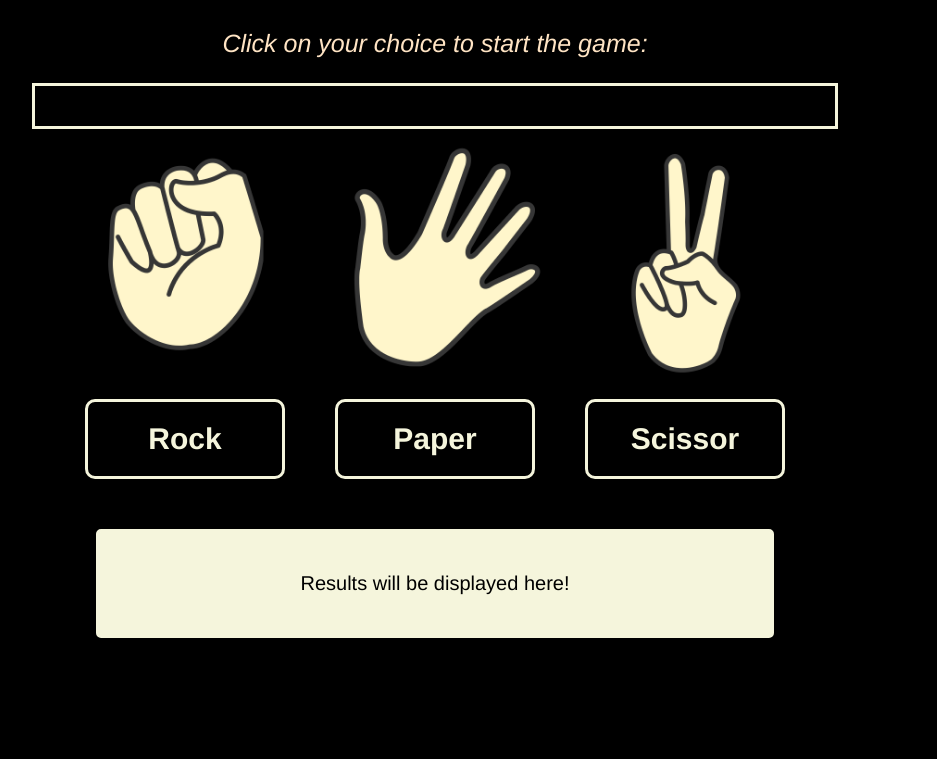
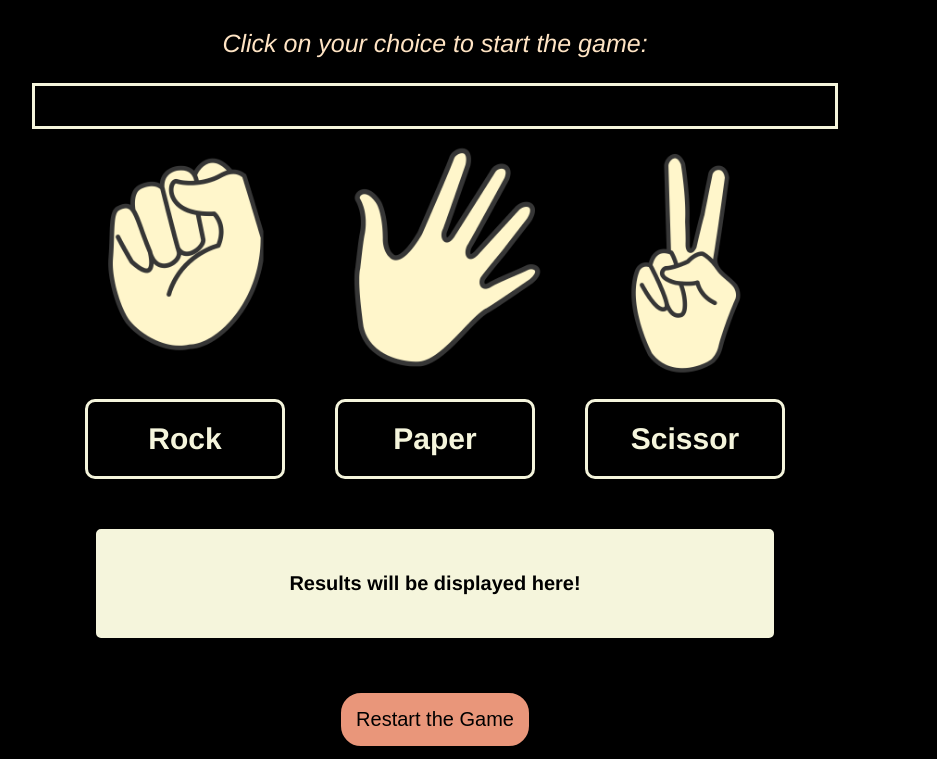
Before and after one commit to sanmitha-shetty/Rock-Paper-Scissors, a plain HTML site: page index.html in a window 1280 px wide. Shown: the part 116-875 px from the top of the page, without its empty margins (205-1142 px from the left). Before the commit the page ends 800 px from the top, so only its background shows below. Drawn offline with Linux system fonts and the light colour scheme.

Commit message:
Add restart button

```diff
--- a/index.html
+++ b/index.html
@@ -43,6 +43,10 @@
             Results will be displayed here!
         </p>
     </div>
+    <div class="reset-class">
+    <input type="button"  id="reset-btn" onClick="window.location.href=window.location.href" value="Restart the Game">
+    </div>
+
     <script src = "script.js"></script>
 </body>
 </html>
--- a/script.js
+++ b/script.js
@@ -71,6 +71,7 @@ game();
 playerDiv.innerText= "Your Score: " +playerScore;
 compDiv.innerText= "Computer Score: " +computerScore;
 });
+
 paperButton.addEventListener('click', ()=>{
 const computerSelection = getComputerChoice();
 const playerSelection = 'paper';
@@ -79,6 +80,7 @@ game();
 playerDiv.innerText= "Your Score: " +playerScore;
 compDiv.innerText= "Computer Score: " +computerScore;
 });
+
 scissorButton.addEventListener('click', ()=>{
 const computerSelection = getComputerChoice();
 const playerSelection = 'scissor';
@@ -87,7 +89,6 @@ game();
 playerDiv.innerText= "Your Score: " +playerScore;
 compDiv.innerText= "Computer Score: " +computerScore;
 });
-
 
  // 5 Rounds of Game
 function game(){
@@ -115,10 +116,3 @@ function winGame(){
         resultDiv.innerText= ('Result: This is a major Tie');
     };
 };
- function restartGame(){
-    computerScore == 0;
-    playerScore == 0;
-    rockButton.setAttribute("enabled",0);
-    paperButton.setAttribute("disabled",0);
-    scissorButton.setAttribute("disabled",0);
- }
--- a/style.css
+++ b/style.css
@@ -1,6 +1,7 @@
 body{
     background-color: black;
     color: bisque;
+    overflow: auto;
 }
 .play{
     width:100%;
@@ -78,7 +79,7 @@ img{
     height: max-content;
     color: black;
     font-size: 20px;
-    font-weight: 500;
+    font-weight: 600;
     text-align: center;
     font-family: Helvetica;
     margin-top: 50px;
@@ -96,10 +97,27 @@ img{
     color: black;
     border: solid 3px silver;
     transform: scale(1.2);
-};
-.btn:disabled{
-    background-color: gray;
+}
+
+.reset-class{
+    display: flex;
+    width: 50%;
+    margin: auto;
+    margin-top: 50px;
+    justify-content: center;
+}
+#reset-btn{
+    font-size: 20px;
+    font-weight: 300;
+    margin: auto;
+    padding: 15px;
+    background-color:darksalmon;
     color: black;
-    border: solid 3px red;
-    transform: scale(0.5);
-};
+    border: solid 5px;
+    border-radius: 25px;
+}
+#reset-btn:hover{
+    background-color: black;
+    color: beige;
+    border: solid 2px beige ;
+}
```
